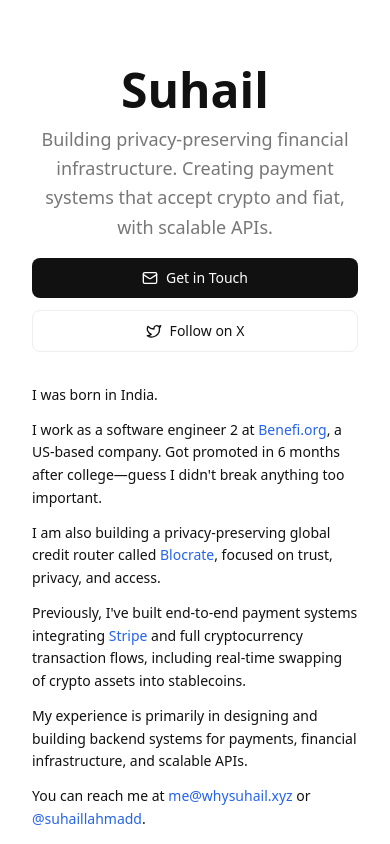
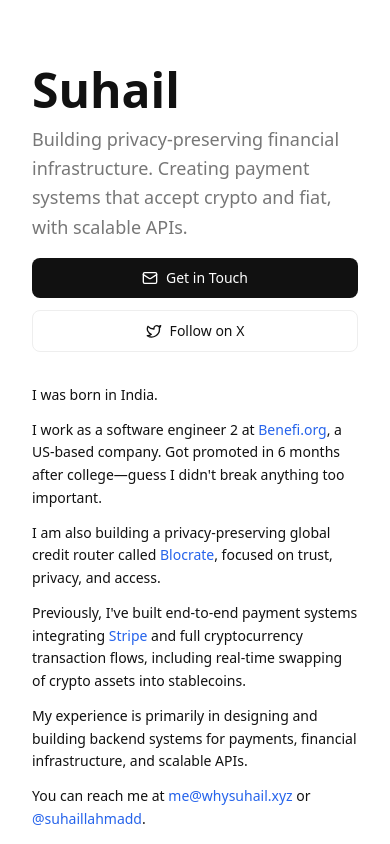
Before and after one commit to ClawedCatalyst/whysuhail, a React (Vite) app: page / in a window 390 px wide. Shown: the top 844 px of the page. Built offline with nearby package versions, Linux system fonts and the light colour scheme.

Commit message:
- keeping everything left aligned even on mobile

```diff
--- a/client/pages/Index.tsx
+++ b/client/pages/Index.tsx
@@ -7,14 +7,14 @@
 
       <div className="max-w-4xl mx-auto px-8 md:px-16 lg:px-32 pt-16 md:pt-24 pb-32 md:pb-48">
         {/* Hero Section */}
-        <header className="mb-8 md:mb-10 text-center lg:text-left">
+        <header className="mb-8 md:mb-10 text-left">
           <h1 className="text-5xl md:text-6xl lg:text-5xl font-semibold text-[#111111] mb-2 md:mb-3 leading-[1.1]">
             Suhail<br />
           </h1>
-          <p className="text-lg md:text-xl text-[#777777] max-w-2xl mx-auto lg:mx-0 mb-4 md:mb-5 leading-relaxed">
+          <p className="text-lg md:text-xl text-[#777777] max-w-2xl mb-4 md:mb-5 leading-relaxed">
             Building privacy-preserving financial infrastructure. Creating payment systems that accept crypto and fiat, with scalable APIs.
           </p>
-          <div className="flex flex-col sm:flex-row gap-3 justify-center lg:justify-start">
+          <div className="flex flex-col sm:flex-row gap-3">
             <a
               href="mailto:me@whysuhail.xyz"
               className="inline-flex items-center justify-center gap-2 px-5 py-2.5 bg-[#111111] text-white rounded-lg hover:bg-[#333333] transition-colors text-sm font-medium"
```
